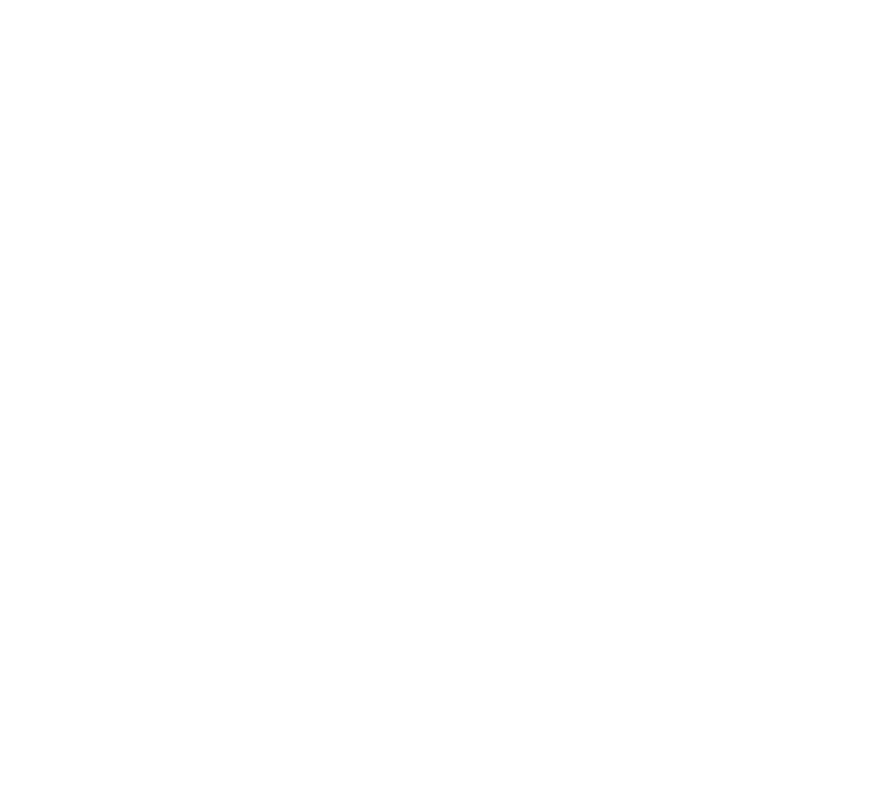
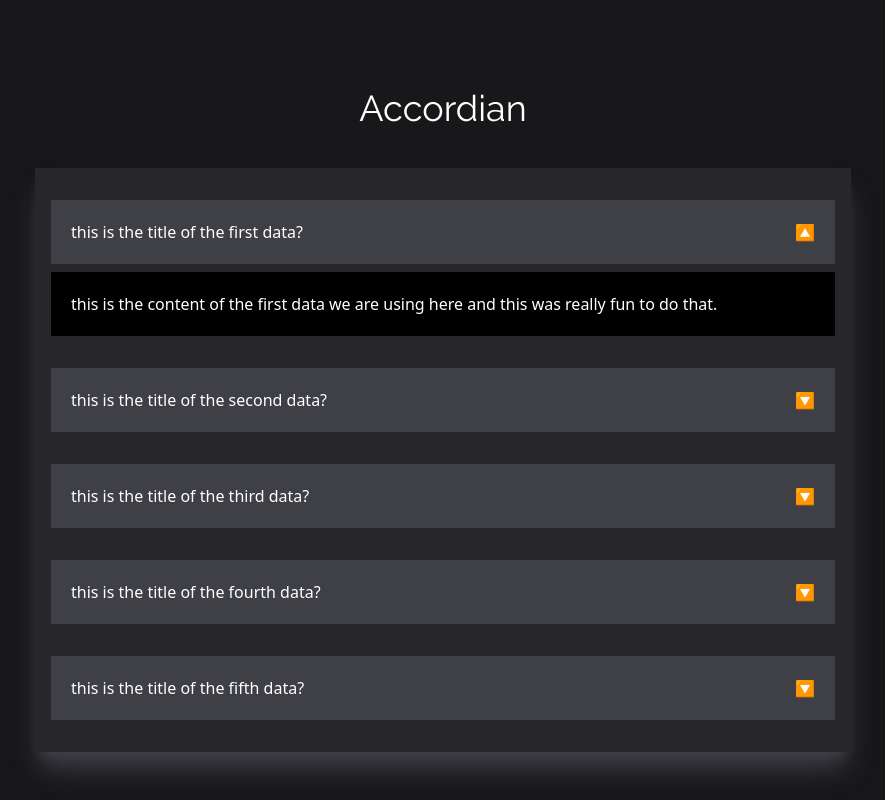
Before and after one commit to kunalchouhan64/react-machine-coding-round-questions, a React (Vite) app: page /accordian in a window 1280 px wide. Before the commit this address had no page. Shown: the whole page, without its empty margins (197-1082 px from the left). Built offline with nearby package versions, Linux system fonts and the light colour scheme.

Commit message:
adding Accordian component and updated the Readme file

```diff
--- a/src/App.jsx
+++ b/src/App.jsx
@@ -4,6 +4,7 @@
 import CountDown from './Component/CountDownTimer/CountDown'
 import LoginSignup from './Component/LoginSignUp/LoginSignup'
 import OverlayModel from './Component/ModelOverlay/OverlayModel'
+import Accordian from './Component/AccordianOrFAQ/Accordian'
 
 const App = () => {
   return (
@@ -14,6 +15,7 @@
         <Route path='/countdown' element={<CountDown />} />
         <Route path='/loginsignup' element={<LoginSignup />} />
         <Route path='/model' element={<OverlayModel />} />
+        <Route path='/accordian' element={<Accordian />} />
       </Routes>
 
     </>
--- /dev/null
+++ b/src/Component/AccordianOrFAQ/Accordian.jsx
@@ -0,0 +1,65 @@
+import React, { useState } from 'react'
+
+const Accordian = () => {
+    const Data = [
+        {
+            id: 1,
+            title: "this is the title of the first data?",
+            content: "this is the content of the first data we are using here and this was really fun to do that."
+        },
+        {
+            id: 2,
+            title: "this is the title of the second data?",
+            content: "this is the content of the second data we are using here and this was really fun to do that."
+        },
+        {
+            id: 3,
+            title: "this is the title of the third data?",
+            content: "this is the content of the third data we are using here and this was really fun to do that."
+        },
+        {
+            id: 4,
+            title: "this is the title of the fourth data?",
+            content: "this is the content of the fourth data we are using here and this was really fun to do that."
+        },
+        {
+            id: 5,
+            title: "this is the title of the fifth data?",
+            content: "this is the content of the fifth data we are using here and this was really fun to do that."
+        },
+    ]
+
+    const [isshowing, SetIsShowing] = useState(1)
+    const Handleclick = (id) => {
+        SetIsShowing(isshowing === id ? isshowing : id)
+    }
+    return (
+        <>
+            <div className='min-h-screen w-full flex justify-center items-center bg-zinc-900 flex-col  px-7'>
+                <h2 className='text-white font-Raleway text-4xl py-10'>Accordian</h2>
+                <div className='bg-zinc-800 w-full  md:w-2/3 h-2/3 text-white p-4 shadow-xl shadow-zinc-700'>
+                    {
+                        Data.map((item) => {
+                            return (
+                                <>
+                                    <div key={item.id} className='py-4 space-y-2'>
+                                        <div onClick={() => Handleclick(item.id)} className='bg-zinc-700 p-5 cursor-pointer flex justify-between items-center'>
+                                            <p>{item.title}</p>
+                                            <p>{isshowing === item.id? '🔼' : '🔽'}</p>
+                                        </div>
+                                        <div className={`bg-black text-white p-5  ${isshowing === item.id ? 'block' : 'hidden'}`}>
+                                            <p>{item.content}</p>
+                                        </div>
+                                    </div>
+                                </>
+                            )
+                        })
+                    }
+                </div>
+            </div>
+
+        </>
+    )
+}
+
+export default Accordian
```
Also changed, not shown: 1 other file (tests, documents, lock files or other folders).
